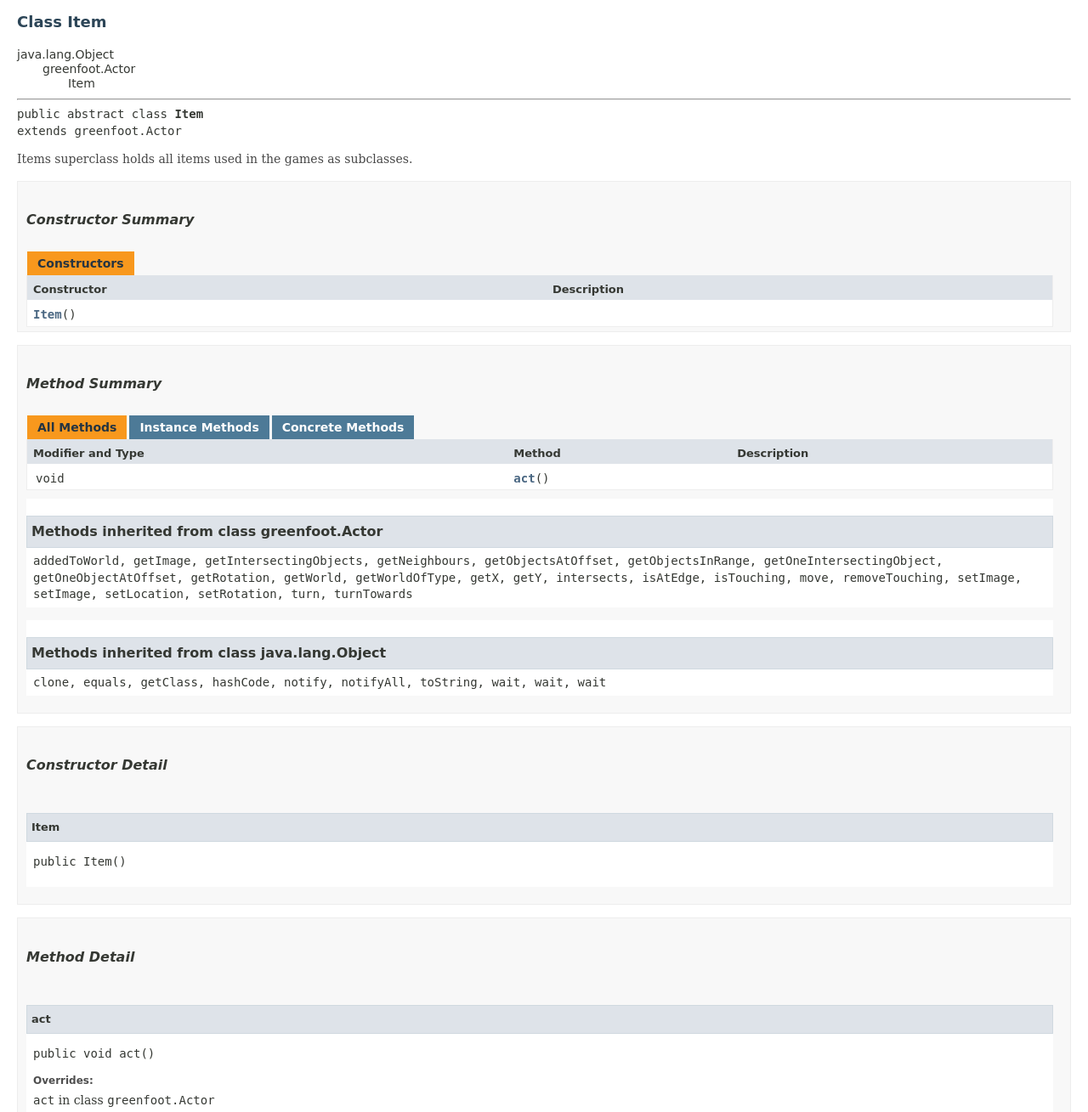
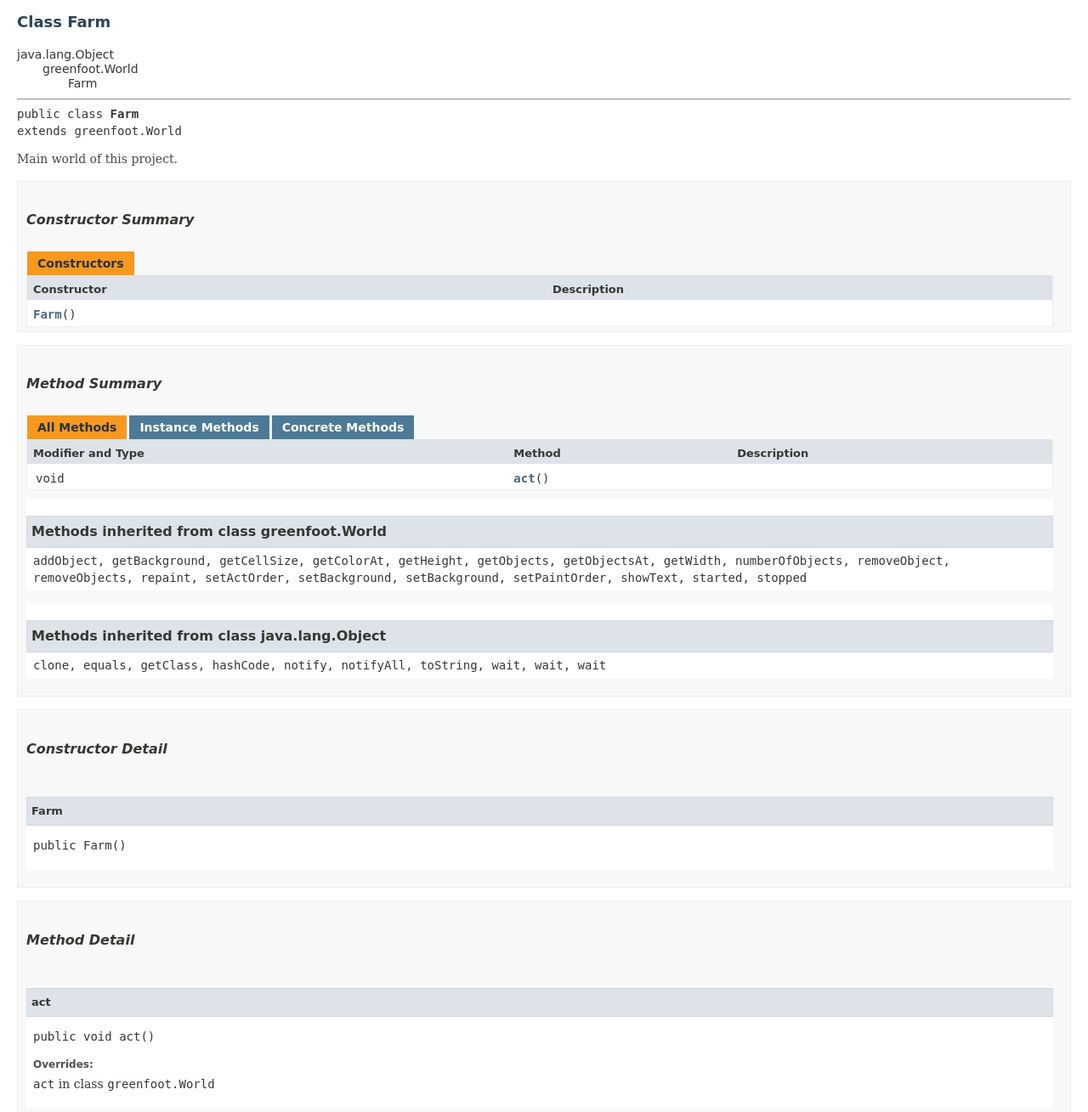
Before and after one commit to philipp-schuetz/farm-game, a plain HTML site: page src/doc/Farm.html in a window 1280 px wide. Shown: the top 1309 px of the page at 85% size. Drawn offline with Linux system fonts and the light colour scheme; a web font is replaced by a local one.

Commit message:
Fix #1, Fix #2

```diff
--- a/src/doc/Item.html
+++ b/src/doc/Farm.html
@@ -2,10 +2,10 @@
 <!-- NewPage -->
 <html lang="en">
 <head>
-<!-- Generated by javadoc (11.0.14.1) on Fri Jan 06 10:26:07 CET 2023 -->
-<title>Item</title>
+<!-- Generated by javadoc (11.0.14.1) on Sat Jan 07 14:02:25 CET 2023 -->
+<title>Farm</title>
 <meta http-equiv="Content-Type" content="text/html; charset=UTF-8">
-<meta name="dc.created" content="2023-01-06">
+<meta name="dc.created" content="2023-01-07">
 <link rel="stylesheet" type="text/css" href="stylesheet.css" title="Style">
 <script type="text/javascript" src="script.js"></script>
 </head>
@@ -13,7 +13,7 @@
 <script type="text/javascript"><!--
     try {
         if (location.href.indexOf('is-external=true') == -1) {
-            parent.document.title="Item";
+            parent.document.title="Farm";
         }
     }
     catch(err) {
@@ -32,17 +32,17 @@ var activeTableTab = "activeTableTab";
 <!-- ======== START OF CLASS DATA ======== -->
 <main role="main">
 <div class="header">
-<h2 title="Class Item" class="title">Class Item</h2>
+<h2 title="Class Farm" class="title">Class Farm</h2>
 </div>
 <div class="contentContainer">
 <ul class="inheritance">
 <li>java.lang.Object</li>
 <li>
 <ul class="inheritance">
-<li>greenfoot.Actor</li>
+<li>greenfoot.World</li>
 <li>
 <ul class="inheritance">
-<li>Item</li>
+<li>Farm</li>
 </ul>
 </li>
 </ul>
@@ -52,9 +52,9 @@ var activeTableTab = "activeTableTab";
 <ul class="blockList">
 <li class="blockList">
 <hr>
-<pre>public abstract class <span class="typeNameLabel">Item</span>
-extends greenfoot.Actor</pre>
-<div class="block">Items superclass holds all items used in the games as subclasses.</div>
+<pre>public class <span class="typeNameLabel">Farm</span>
+extends greenfoot.World</pre>
+<div class="block">Main world of this project.</div>
 </li>
 </ul>
 </div>
@@ -75,7 +75,7 @@ extends greenfoot.Actor</pre>
 <th class="colLast" scope="col">Description</th>
 </tr>
 <tr class="altColor">
-<th class="colConstructorName" scope="row"><code><span class="memberNameLink"><a href="#%3Cinit%3E()">Item</a></span>()</code></th>
+<th class="colConstructorName" scope="row"><code><span class="memberNameLink"><a href="#%3Cinit%3E()">Farm</a></span>()</code></th>
 <td class="colLast">&nbsp;</td>
 </tr>
 </table>
@@ -103,11 +103,11 @@ extends greenfoot.Actor</pre>
 </tr>
 </table>
 <ul class="blockList">
-<li class="blockList"><a id="methods.inherited.from.class.greenfoot.Actor">
+<li class="blockList"><a id="methods.inherited.from.class.greenfoot.World">
 <!--   -->
 </a>
-<h3>Methods inherited from class&nbsp;greenfoot.Actor</h3>
-<code>addedToWorld, getImage, getIntersectingObjects, getNeighbours, getObjectsAtOffset, getObjectsInRange, getOneIntersectingObject, getOneObjectAtOffset, getRotation, getWorld, getWorldOfType, getX, getY, intersects, isAtEdge, isTouching, move, removeTouching, setImage, setImage, setLocation, setRotation, turn, turnTowards</code></li>
+<h3>Methods inherited from class&nbsp;greenfoot.World</h3>
+<code>addObject, getBackground, getCellSize, getColorAt, getHeight, getObjects, getObjectsAt, getWidth, numberOfObjects, removeObject, removeObjects, repaint, setActOrder, setBackground, setBackground, setPaintOrder, showText, started, stopped</code></li>
 </ul>
 <ul class="blockList">
 <li class="blockList"><a id="methods.inherited.from.class.java.lang.Object">
@@ -137,8 +137,8 @@ extends greenfoot.Actor</pre>
 </a>
 <ul class="blockListLast">
 <li class="blockList">
-<h4>Item</h4>
-<pre>public&nbsp;Item()</pre>
+<h4>Farm</h4>
+<pre>public&nbsp;Farm()</pre>
 </li>
 </ul>
 </li>
@@ -160,7 +160,7 @@ extends greenfoot.Actor</pre>
 <pre class="methodSignature">public&nbsp;void&nbsp;act()</pre>
 <dl>
 <dt><span class="overrideSpecifyLabel">Overrides:</span></dt>
-<dd><code>act</code>&nbsp;in class&nbsp;<code>greenfoot.Actor</code></dd>
+<dd><code>act</code>&nbsp;in class&nbsp;<code>greenfoot.World</code></dd>
 </dl>
 </li>
 </ul>
```
Also changed, not shown: src/doc/allclasses.html (+2 -2 lines), src/doc/constant-values.html (+2 -2 lines), src/doc/index.html (+1 -1 lines), src/doc/package-summary.html (+2 -2 lines), 8 other files.
